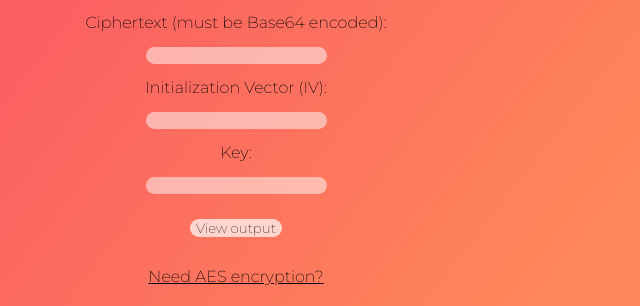
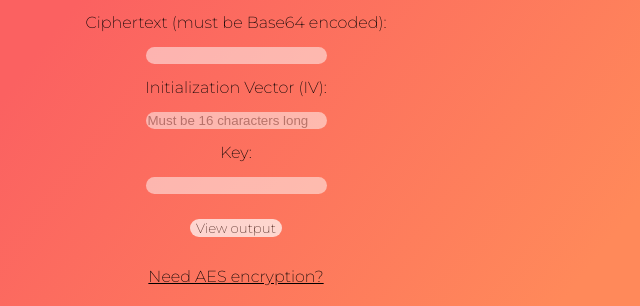
Before and after one commit to isaackatayev/aes-encryption, a Flask app: page /decrypt in a window 1280 px wide. Shown: the part 358-664 px from the top of the page, without its empty margins (404-1044 px from the left). Run offline with Flask 2, Linux system fonts and the light colour scheme.

Commit message:
✅ Upload from last year

```diff
--- a/templates/decrypt.html
+++ b/templates/decrypt.html
@@ -64,7 +64,7 @@ input{
     <label for="ciphertext">Ciphertext (must be Base64 encoded):</label><br>
     <input name="ciphertext" class="textbox"></input><br>
     <label for="iv">Initialization Vector (IV):</label><br>
-    <input name="iv"class="textbox"><br>
+    <input name="iv"class="textbox" placeholder="Must be 16 characters long"><br>
     <label for="key">Key:</label><br>
     <input name="key"class="textbox"><br>
     <input type="submit" class="submit" value="View output" style="margin-top:25px; font-family: 'Montserrat', sans-serif;">
--- a/templates/encrypt.html
+++ b/templates/encrypt.html
@@ -75,7 +75,7 @@ position:relative;
     <label for="plaintext">Plaintext:</label><br>
     <input name="plaintext" class="textbox"></input><br>
     <label for="iv">Initialization Vector (IV):</label><br>
-    <input name="iv"class="textbox"><br>
+    <input name="iv"class="textbox" placeholder="Must be 16 characters long" ><br>
     <label for="key">Key:</label><br>
     <input name="key"class="textbox"><br>
     <input type="submit" class="submit" value="View output" style="margin-top:25px; font-family: 'Montserrat', sans-serif;">
```
